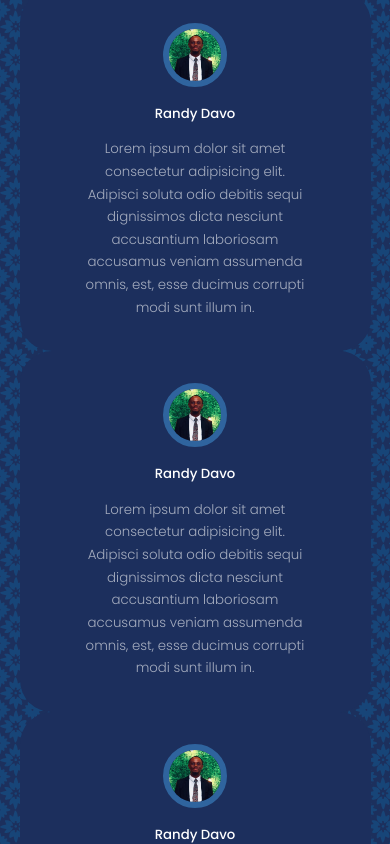
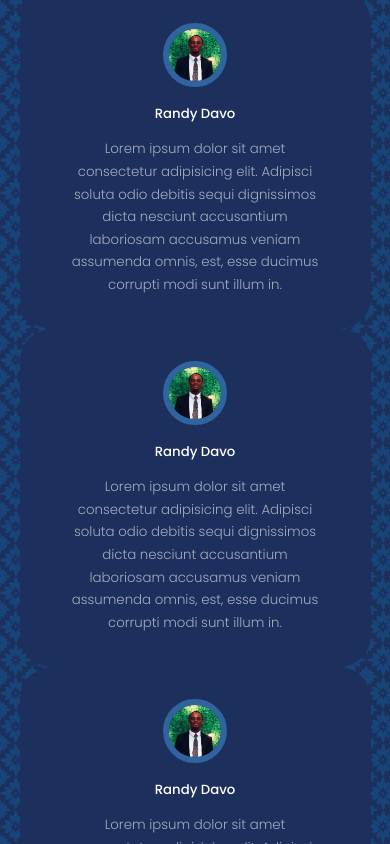
Before and after one commit to Gitthuma/george-githuma-portfolio-website, a React (Create React App) app: page / in a window 390 px wide. Shown: the part 8840-9684 px from the top of the page. Built offline with nearby package versions, Linux system fonts and the light colour scheme.

Commit message:
Add media queries for responsiveness on smaller devices

```diff
--- a/src/Components/Testimonials/Testimonial.css
+++ b/src/Components/Testimonials/Testimonial.css
@@ -30,3 +30,26 @@
     width: 80%;
     margin: 0.8rem auto 0;
 }
+
+/*Add media queries for responsiveness on smaller devices*/
+
+/* ========================= MEDIA QUERIES (MEDIUM DEVICES) ======================== */
+
+@media screen and (max-width: 1024px) {
+    .testimonials__container {
+        width: 60%;
+    }
+ }
+
+ /* ========================= MEDIA QUERIES (SMALL DEVICES) ======================== */
+
+ @media screen and (max-width: 600px) {
+     .testimonials__container {
+         width: var(--container-width-sm);
+     }
+
+     .client__review {
+         width: var(--container-width-sm);
+     }
+
+ }
```
